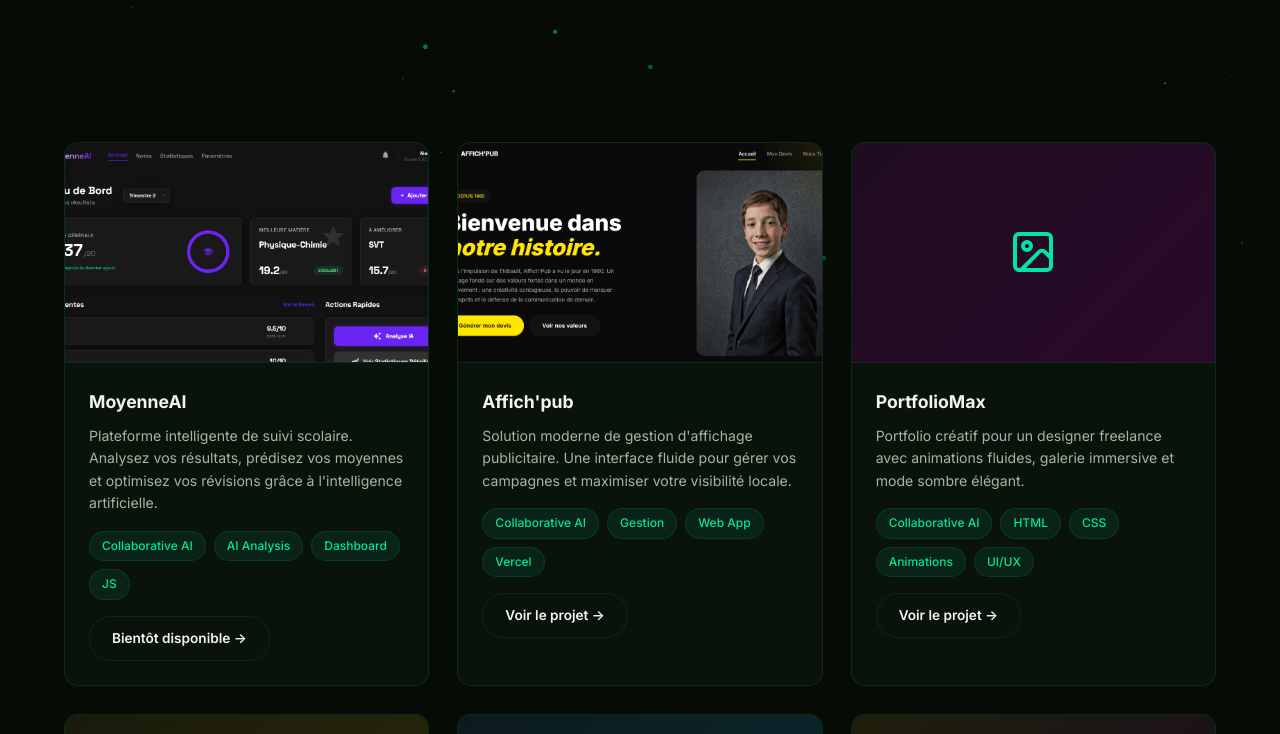
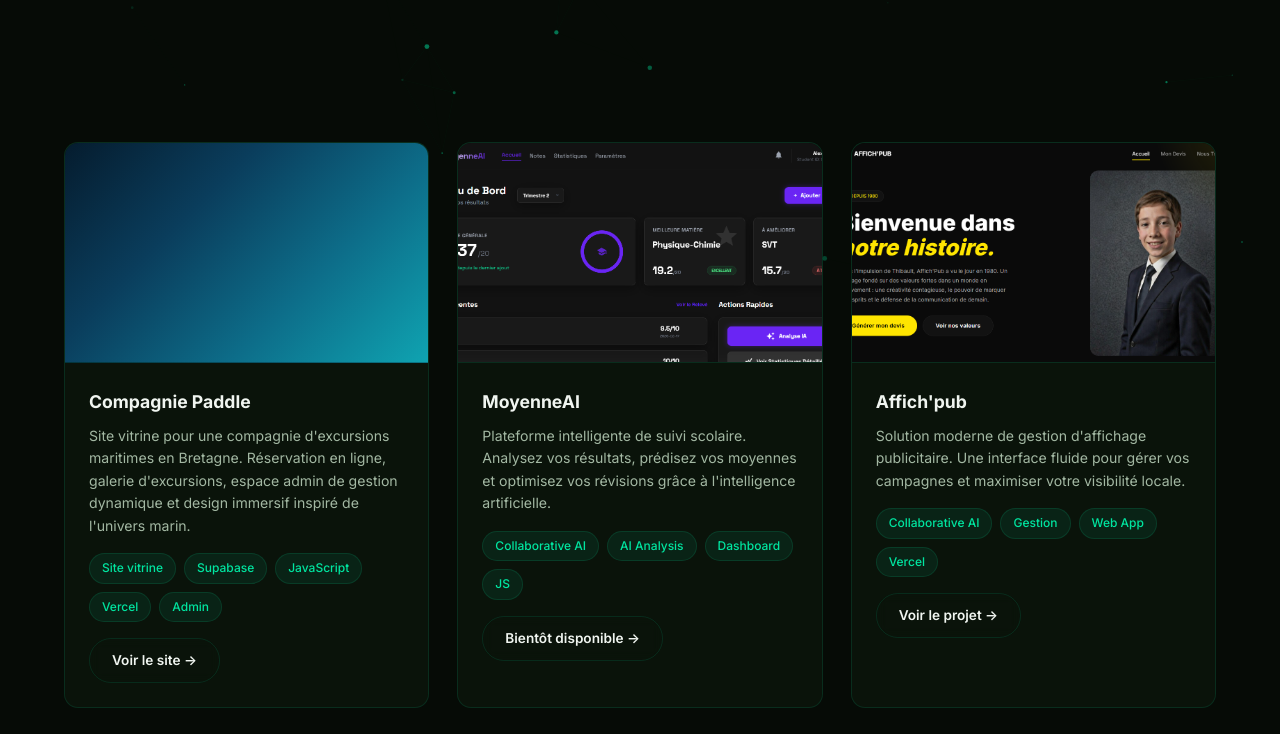
Before and after one commit to Batjji33/DEVstart, a plain HTML site: page portfolio.html in a window 1280 px wide. Shown: the part 475-1209 px from the top of the page. Drawn offline with nearby package versions, Linux system fonts and the light colour scheme.

Commit message:
feat(portfolio): ajout carte projet Compagnie Paddle

```diff
--- a/portfolio.html
+++ b/portfolio.html
@@ -58,6 +58,28 @@
     <section class="section">
         <div class="container">
             <div class="portfolio-grid">
+
+                <!-- Project: Compagnie Paddle -->
+                <div class="project-card reveal">
+                    <div style="width:100%;height:220px;border-bottom:1px solid var(--border-color);overflow:hidden;">
+                        <img src="compagnie-paddle-preview.png" alt="Aperçu Compagnie Paddle"
+                            style="width:100%;height:100%;object-fit:cover;object-position:top;"
+                            onerror="this.style.display='none';this.parentElement.style.background='linear-gradient(135deg,#051c2e,#0a3d5c,#0d6e8a,#0fa3b1)';this.parentElement.style.display='flex';this.parentElement.style.alignItems='center';this.parentElement.style.justifyContent='center';this.parentElement.innerHTML='<svg xmlns=\'http://www.w3.org/2000/svg\' width=\'64\' height=\'64\' viewBox=\'0 0 24 24\' fill=\'none\' stroke=\'%2300e5a0\' stroke-width=\'1.5\' stroke-linecap=\'round\' stroke-linejoin=\'round\'><path d=\'M2 20 Q6 14 12 17 Q18 20 22 14\'/><path d=\'M2 15 Q6 9 12 12 Q18 15 22 9\'/><circle cx=\'12\' cy=\'8\' r=\'3\'/><line x1=\'12\' y1=\'11\' x2=\'12\' y2=\'21\'/></svg>';">
+                    </div>
+                    <div class="project-card-body">
+                        <h3>Compagnie Paddle</h3>
+                        <p>Site vitrine pour une compagnie d'excursions maritimes en Bretagne. Réservation en ligne, galerie d'excursions, espace admin de gestion dynamique et design immersif inspiré de l'univers marin.</p>
+                        <div class="project-tags">
+                            <span class="project-tag">Site vitrine</span>
+                            <span class="project-tag">Supabase</span>
+                            <span class="project-tag">JavaScript</span>
+                            <span class="project-tag">Vercel</span>
+                            <span class="project-tag">Admin</span>
+                        </div>
+                        <a href="https://compagnie-paddle.vercel.app/" target="_blank"
+                            class="btn btn-secondary btn-sm">Voir le site →</a>
+                    </div>
+                </div>
 
                 <div class="project-card reveal">
                     <div style="width:100%;height:220px;border-bottom:1px solid var(--border-color);overflow:hidden;">
```
